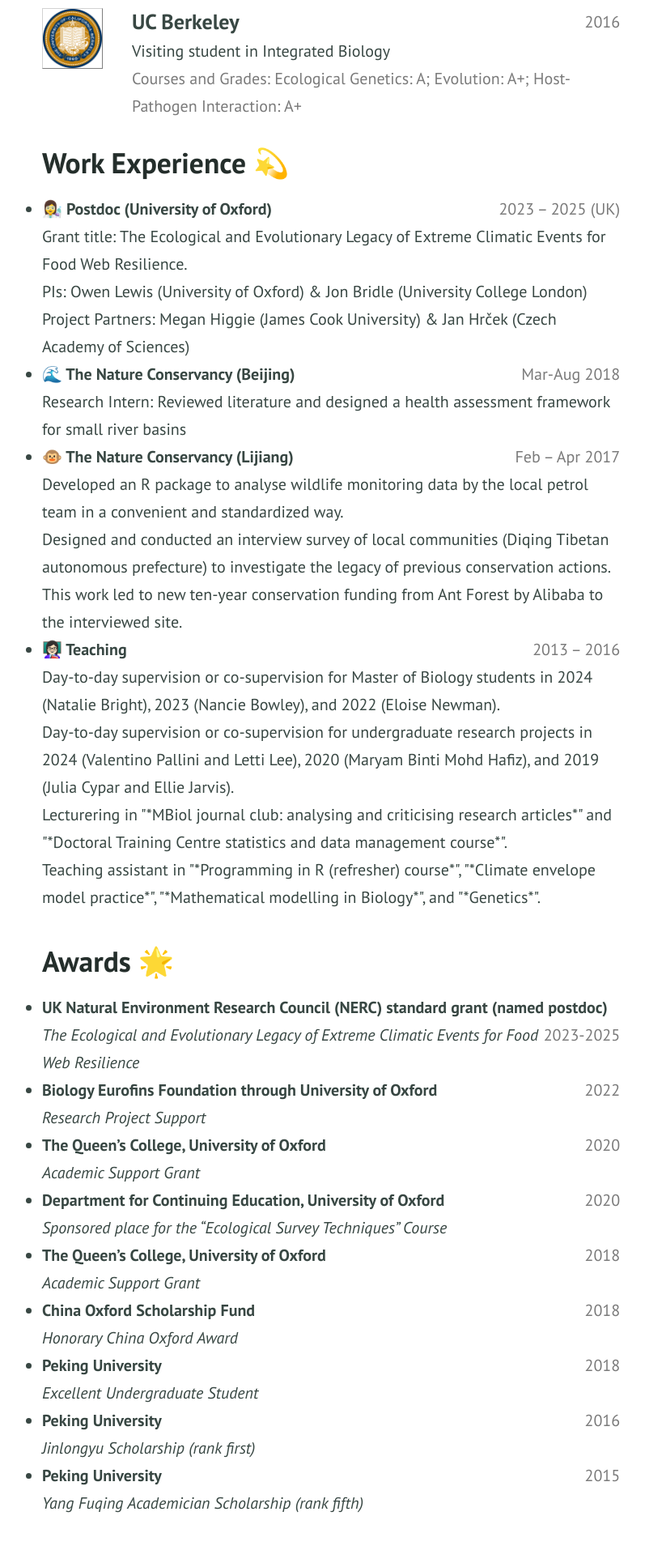
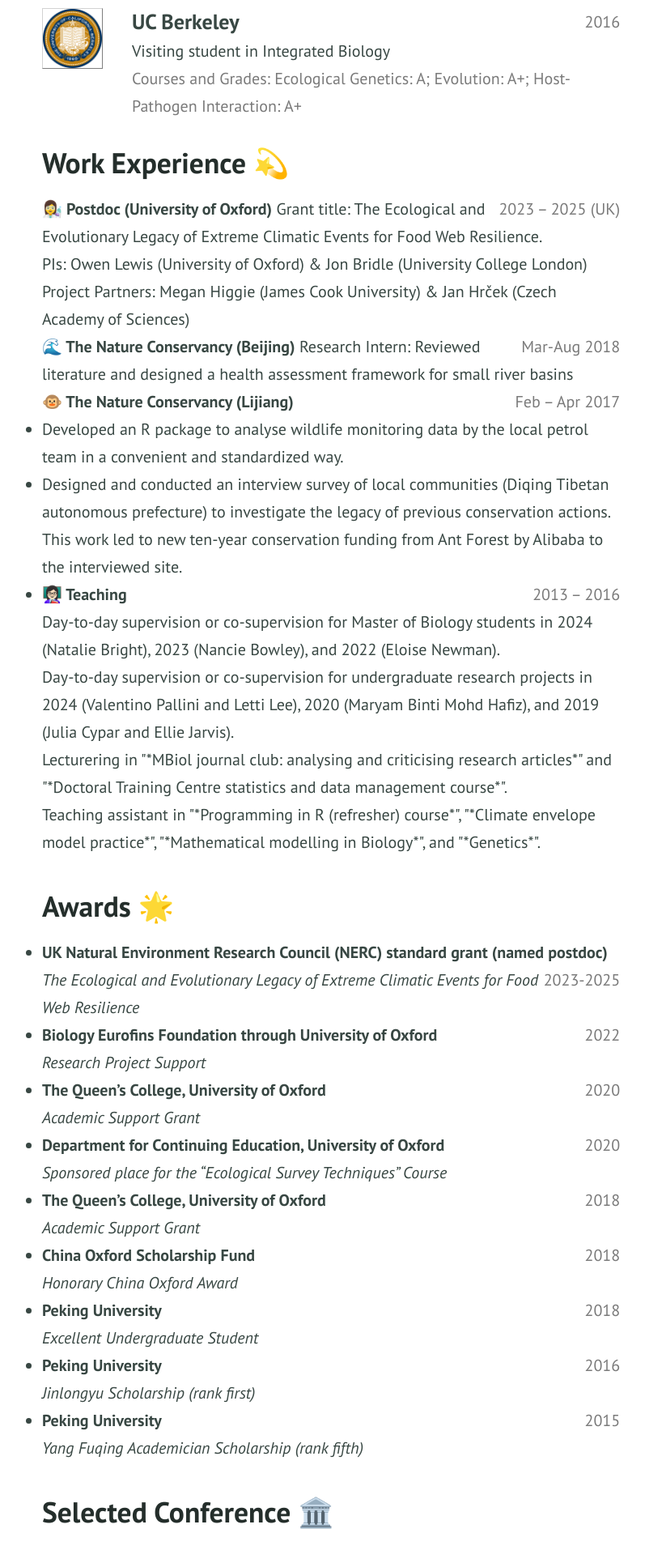
Before and after one commit to Jinlinc/jinlinc.github.io, a Jekyll site: the page built from resume.md, in a window 1280 px wide. Shown: the part 484-2398 px from the top of the page at 81% size, without its empty margins (231-1028 px from the left). Built offline with Jekyll 4.4.1, drawn with Linux system fonts in a browser that asks for light colours.

Commit message:
Update resume.md
formatting

```diff
--- a/resume.md
+++ b/resume.md
@@ -79,26 +79,21 @@
     Table Tennis (Women’s 1st team player)
     <span style="float:right; color:#7a7a7a;">2020-</span> <br>
 -->
-<li>
-    <b>👩‍🔬 Postdoc (University of Oxford)</b>
-    <span style="float:right; color:#7a7a7a;">2023 – 2025 (UK)</span>
-</li>
+
+<b>👩‍🔬 Postdoc (University of Oxford)</b>
+<span style="float:right; color:#7a7a7a;">2023 – 2025 (UK)</span>
     Grant title: The Ecological and Evolutionary Legacy of Extreme Climatic Events for Food Web Resilience. <br>
     PIs: Owen Lewis (University of Oxford) & Jon Bridle (University College London) <br>
     Project Partners: Megan Higgie (James Cook University) & Jan Hrček (Czech Academy of Sciences) <br>
 
-<li>
-    <b>🌊 The Nature Conservancy (Beijing)</b>
-    <span style="float:right; color:#7a7a7a;">Mar-Aug 2018</span>
-</li>
+<b>🌊 The Nature Conservancy (Beijing)</b>
+<span style="float:right; color:#7a7a7a;">Mar-Aug 2018</span>
     Research Intern: Reviewed literature and designed a health assessment framework for small river basins <br>
 
-<li>
-    <b>🐵 The Nature Conservancy (Lijiang)</b>
-    <span style="float:right; color:#7a7a7a;">Feb – Apr 2017</span>
-</li>
-    Developed an R package to analyse wildlife monitoring data by the local petrol team in a convenient and standardized way. <br>
-    Designed and conducted an interview survey of local communities (Diqing Tibetan autonomous prefecture) to investigate the legacy of previous conservation actions. This work led to new ten-year conservation funding from Ant Forest by Alibaba to the interviewed site. <br>
+<b>🐵 The Nature Conservancy (Lijiang)</b>
+<span style="float:right; color:#7a7a7a;">Feb – Apr 2017</span>
+    <li>Developed an R package to analyse wildlife monitoring data by the local petrol team in a convenient and standardized way. <br></li>
+    <li>Designed and conducted an interview survey of local communities (Diqing Tibetan autonomous prefecture) to investigate the legacy of previous conservation actions. This work led to new ten-year conservation funding from Ant Forest by Alibaba to the interviewed site. <br></li>
 
 <li>
     <b>👩🏻‍🏫 Teaching</b>
@@ -175,31 +170,31 @@
 
 <ul>
   <li>
-    (upcoming) Trait evolution and ecological legacy in host-parasitoid community following a extreme heatwave event (oral talk) <br>
-    <i>Liverpool, British Ecology Society annual meeting </i>
+    <b>(upcoming) Trait evolution and ecological legacy in host-parasitoid community following a extreme heatwave event (oral talk)</b><br>
+    <i>Liverpool, British Ecology Society annual meeting</i>
     <span style="float:right; color:#7a7a7a;">2024</span> <br>
   </li>
 
   <li>
-    The formation and impact of novel species interactions under climate change (oral talk) <br>
+    <b>The formation and impact of novel species interactions under climate change (oral talk)</b> <br>
     <i>Shenzhen, School of Ecology, Sun Yat-Sen University</i>
     <span style="float:right; color:#7a7a7a;">2024</span> <br>
   </li>
 
   <li>
-    Causes and future drivers of species turnover along elevational gradients (oral talk) <br>
+    <b>Causes and future drivers of species turnover along elevational gradients (oral talk) </b><br>
     <i>Belfast, British Ecology Society annual meeting</i>
     <span style="float:right; color:#7a7a7a;">2023</span> <br>
   </li>
 
   <li>
-    Biological responses to climate change (ECR talk) <br>
+    <b>Biological responses to climate change (ECR talk) </b><br>
     <i>London Natural History Museum, The Explorer Programme Summer Social</i>
     <span style="float:right; color:#7a7a7a;">2022</span> <br>
   </li>
 
   <li>
-    Heatwave and warming induce distinctive community responses through their interactions with a novel species (oral talk) <br>
+    <b>Heatwave and warming induce distinctive community responses through their interactions with a novel species (oral talk) </b><br>
     <i>Leipzig UFZ & iDiv, Frontiers in Experimental Research on Changing Climate</i>
     <span style="float:right; color:#7a7a7a;">2022</span> <br>
     <i>Geneva, 13th International Congress of Ecology</i>
@@ -207,19 +202,19 @@
   </li>
 
   <li>
-    Parasitoid interaction history and food quality influence heatwave resistance of Drosophila populations (oral talk) <br>
+    <b>Parasitoid interaction history and food quality influence heatwave resistance of Drosophila populations (oral talk) </b><br>
     <i>Liverpool, British Ecology Society annual meeting</i>
     <span style="float:right; color:#7a7a7a;">2021</span> <br>
   </li>
 
   <li>
-    High temperature structures tropical forest Drosophila communities: evidence from physiological and population level measures (oral talk) <br>
+    <b>High temperature structures tropical forest Drosophila communities: evidence from physiological and population level measures (oral talk) </b><br>
     <i>Festival of Ecology, British Ecology Society annual meeting</i>
     <span style="float:right; color:#7a7a7a;">2020</span> <br>
   </li>
 
   <li>
-    Biodiversity survey in Chongzuo examined effects of the white-headed langur (<i>Trachypithecus leucocephalus</i>) as a flagship species on habitat conservation (poster) <br>
+    <b>Biodiversity survey in Chongzuo examined effects of the white-headed langur (<i>Trachypithecus leucocephalus</i>) as a flagship species on habitat conservation (poster) </b><br>
     <i>Duke Kunshan University, Conservation of China’s Tropical Biodiversity </i>
     <span style="float:right; color:#7a7a7a;">2016</span> <br>
   </li>
```
